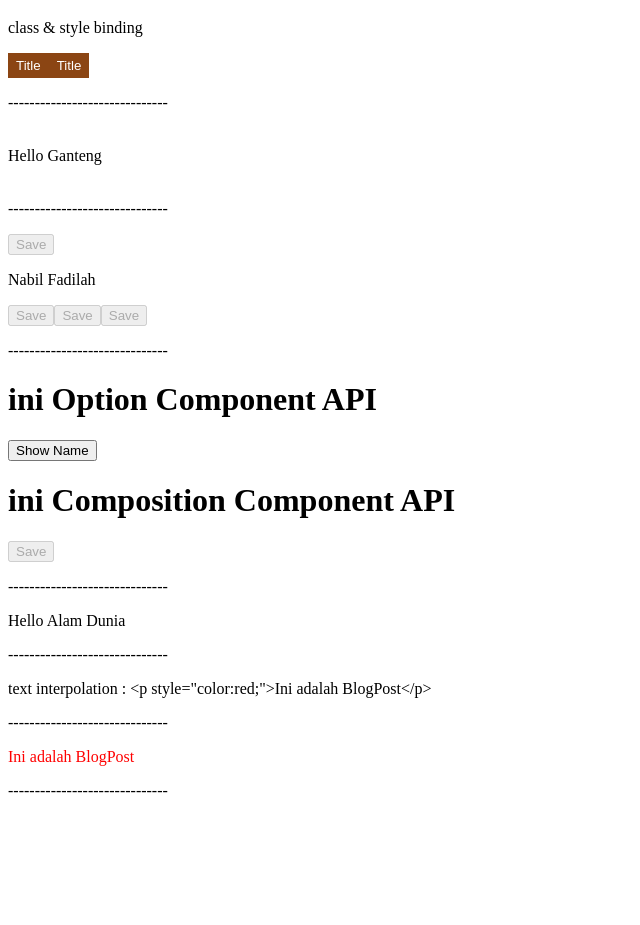
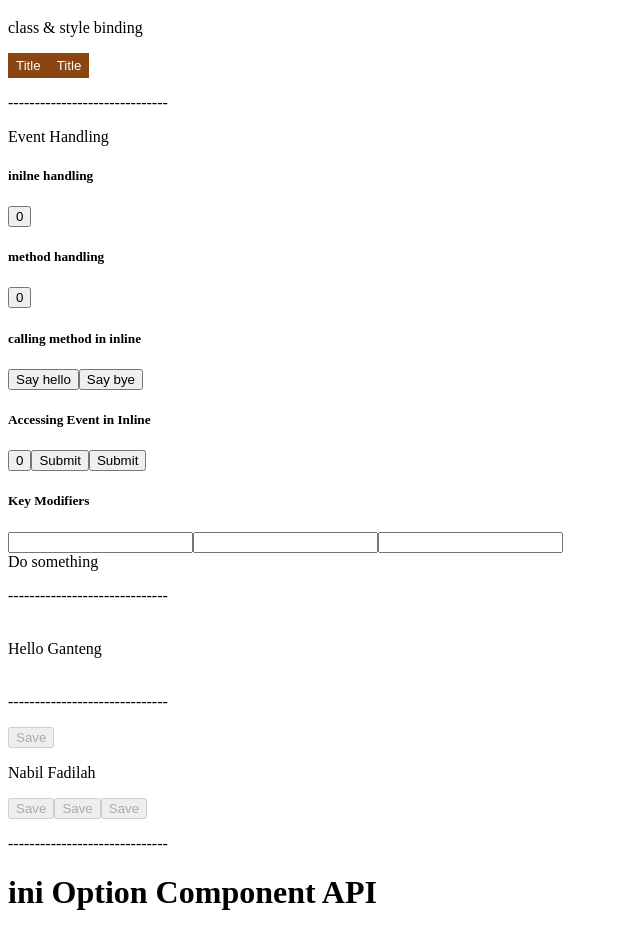
Before and after one commit to Nabilfadilah/hello-vue, a Vue app: page / in a window 1280 px wide. Shown: the part 1360-2285 px from the top of the page, without its empty margins (0-640 px from the left). Before the commit the page ends 2176 px from the top, so only its background shows below. Built offline with nearby package versions, Linux system fonts and the light colour scheme.

Commit message:
Membuat Event Handling

```diff
--- a/src/App.vue
+++ b/src/App.vue
@@ -91,6 +91,24 @@ const toggleDisable = () => {
 }
 //end---------------------------
 
+// Event Handling
+const count4 = ref(0); // inline handling
+const increment3 = () => { // method handling
+  count4.value = count4.value + 1
+}
+function say(message) { // calling method in inline handler
+  alert(message)
+}
+
+function warn(message, event) { // accessing event argument in line handler
+  // sekarang kita memiliki akses ke acara asli
+  if (event) {
+    event.preventDefault()
+  }
+  alert(message)
+}
+//end---------------------------
+
 </script>
 
 <!-- template untuk merender tag html/dalam script -->
@@ -178,6 +196,50 @@ const toggleDisable = () => {
   <InfoButton @click="toggleDisable" :disabled="disabled" />
   <p>------------------------------</p>
 
+  <p>Event Handling</p>
+  <!-- inline handling = eventnya langsung dijalankan -->
+  <h5>inilne handling</h5>
+  <button @click="count4++">{{ count4 }}</button>
+
+  <!-- method handling = lebih kompleks -->
+  <h5>method handling</h5>
+  <button @click="increment3">{{ count4 }}</button>
+
+  <!-- calling method in inline handler -->
+  <h5>calling method in inline</h5>
+  <button @click="say('hello')">Say hello</button>
+  <button @click="say('bye')">Say bye</button>
+
+  <!-- Accessing Event Argument in Inline Handlers -->
+  <!-- menggunakan $event special variable -->
+  <h5>Accessing Event in Inline</h5>
+  <button @click="(event) => console.log(event)" @mouseover="increment3">
+    {{ count4 }}
+  </button>
+
+  <button @click="warn('Form cannot be submitted yet.', $event)">
+    Submit
+  </button>
+
+  <!-- menggunakan inline arrow function -->
+  <button @click="(event) => warn('Form cannot be submitted yet.', event)">
+    Submit
+  </button>
+
+  <!-- key modifiers -->
+  <h5>Key Modifiers</h5>
+  <input @keyup.enter="() => console.log('test up')">
+  <input @keydown="() => console.log('test down')">
+
+  <!-- stystem modifier keys -->
+  <!-- Alt + Enter -->
+  <input @keyup.alt.enter="clear" />
+
+  <!-- Ctrl + Click -->
+  <div @click.ctrl="doSomething">Do something</div>
+
+  <p>------------------------------</p>
+
   <header>
     <!-- <img alt="Vue logo" class="logo" src="./assets/logo.svg" width="125" height="125" /> -->
 
```
